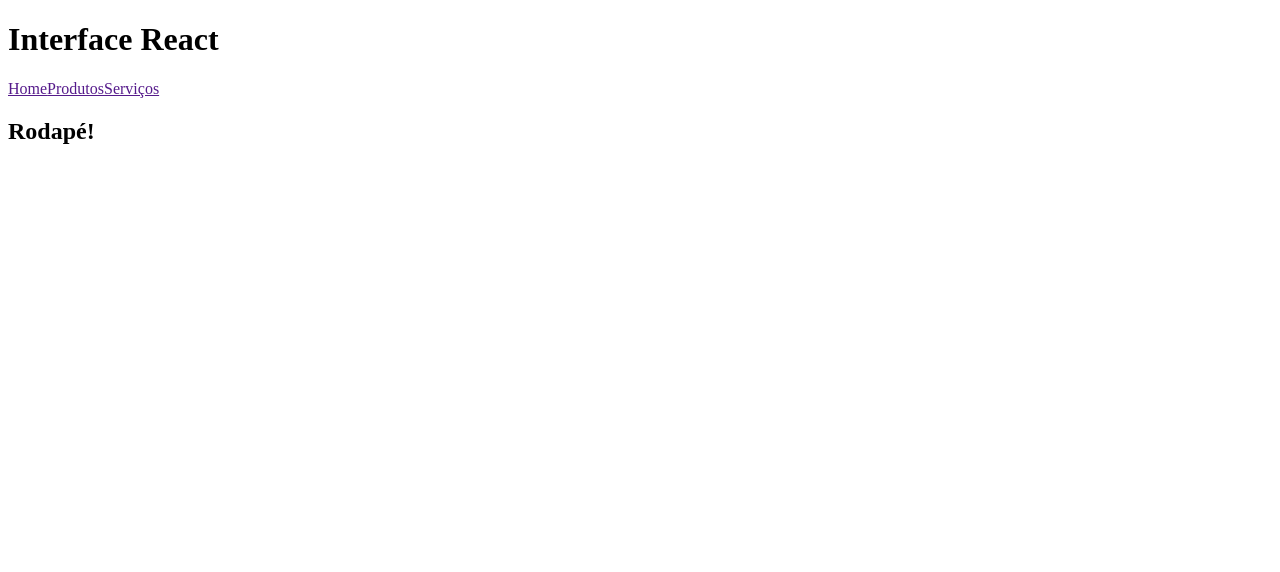
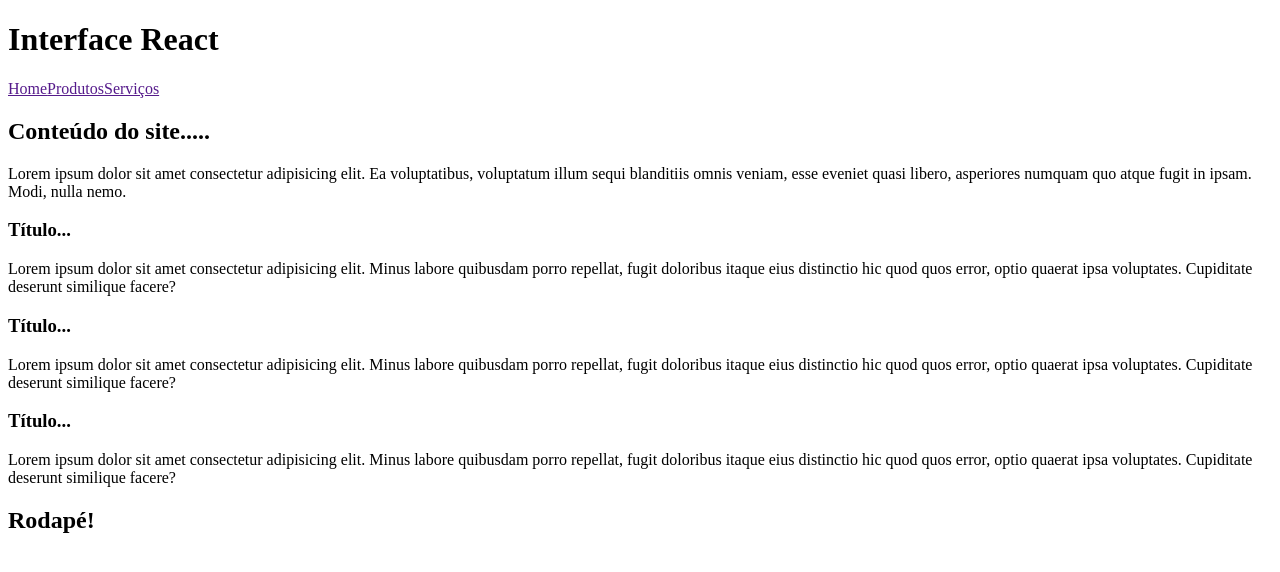
Before and after one commit to thiagoribeiro2003/meu-app, a React (Create React App) app: page / in a window 1280 px wide. Shown: the top 572 px of the page. Built offline with nearby package versions, Linux system fonts and the light colour scheme.

Commit message:
Criando pasta layout e alteração de caminhos
Criação da pasta layout onde está guardado o principal corpo da página (Cabeçalho, Conteúdo e Rodapé),

```diff
--- a/src/App.jsx
+++ b/src/App.jsx
@@ -1,6 +1,6 @@
-import Cabecalho from "./Cabecalho";
-import Conteudo from "./Conteudo";
-import Rodape from "./Rodape";
+import Cabecalho from "./components/layout/Cabecalho";
+import Conteudo from "./components/layout/Conteudo";
+import Rodape from "./components/layout/Rodape";
 
 const App = () => {
   return (
--- a/src/Conteudo.jsx
+++ /dev/null
@@ -1,15 +0,0 @@
-const Conteudo = () => {
-  return;
-  <main>
-    <section>
-      <h2>Conteúdo do site.....</h2>
-      <p>
-        Lorem ipsum dolor sit amet consectetur adipisicing elit. Ea
-        voluptatibus, voluptatum illum sequi blanditiis omnis veniam, esse
-        eveniet quasi libero, asperiores numquam quo atque fugit in ipsam. Modi,
-        nulla nemo.
-      </p>
-    </section>
-  </main>;
-};
-export default Conteudo;
--- /dev/null
+++ b/src/components/Artigo.jsx
@@ -0,0 +1,14 @@
+const Artigo = () => {
+  return (
+    <article>
+      <h3>Título...</h3>
+      <p>
+        Lorem ipsum dolor sit amet consectetur adipisicing elit. Minus labore
+        quibusdam porro repellat, fugit doloribus itaque eius distinctio hic
+        quod quos error, optio quaerat ipsa voluptates. Cupiditate deserunt
+        similique facere?
+      </p>
+    </article>
+  );
+};
+export default Artigo;
--- a/src/Cabecalho.jsx
+++ b/src/components/layout/Cabecalho.jsx
@@ -1,4 +1,4 @@
-import Menu from "./Menu";
+import Menu from "../Menu";
 const Cabecalho = () => {
   return (
     <header>
--- /dev/null
+++ b/src/components/layout/Conteudo.jsx
@@ -0,0 +1,21 @@
+import Artigo from "../Artigo";
+const Conteudo = () => {
+  return (
+    <main>
+      <section>
+        <h2>Conteúdo do site.....</h2>
+        <p>
+          Lorem ipsum dolor sit amet consectetur adipisicing elit. Ea
+          voluptatibus, voluptatum illum sequi blanditiis omnis veniam, esse
+          eveniet quasi libero, asperiores numquam quo atque fugit in ipsam.
+          Modi, nulla nemo.
+        </p>
+
+        <Artigo />
+        <Artigo />
+        <Artigo />
+      </section>
+    </main>
+  );
+};
+export default Conteudo;
```
Also changed, not shown: src/components/Menu.jsx (renamed from src/Menu.jsx), src/components/layout/Rodape.jsx (renamed from src/Rodape.jsx).
